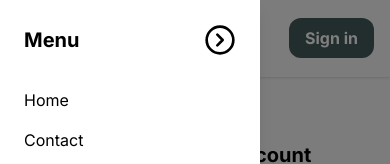
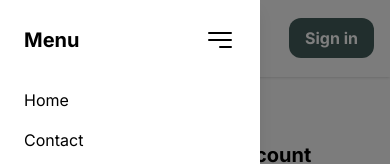
Before and after one commit to naaim-karim/alrifai_app_demo, a Next.js app: page /signin in a window 390 px wide. Both pictures are taken after a click on the button 32 px from the left and 38 px from the top of the page. Shown: the top 164 px of the page. Built offline with nearby package versions, Linux system fonts and the light colour scheme; no server answers.

Commit message:
Updated the menu icon

```diff
--- a/app/components/MobileNavbar.tsx
+++ b/app/components/MobileNavbar.tsx
@@ -2,14 +2,14 @@
 
 import Image from "next/image";
 import Link from "next/link";
-import {
-  CircleChevronLeft,
-  CircleChevronRight,
-  CircleUser,
-} from "lucide-react";
+import { CircleUser } from "lucide-react";
 import { useState } from "react";
 import { useAuth } from "@/contexts/AuthContext";
 import Loading from "./Loading";
+import {
+  Bars3BottomRightIcon,
+  Bars3BottomLeftIcon,
+} from "@heroicons/react/24/solid";
 
 const MobileNavbar = () => {
   const { user, loading } = useAuth();
@@ -25,7 +25,7 @@ const MobileNavbar = () => {
         className="cursor-pointer mr-auto"
         onClick={() => setIsOpen(true)}
       >
-        <CircleChevronLeft className="size-8" />
+        <Bars3BottomLeftIcon className="size-8" />
       </button>
       {isOpen && (
         <>
@@ -40,7 +40,7 @@ const MobileNavbar = () => {
                 className="cursor-pointer"
                 onClick={() => setIsOpen(false)}
               >
-                <CircleChevronRight className="size-8" />
+                <Bars3BottomRightIcon className="size-8" />
               </button>
             </div>
             <ul className="flex flex-col gap-4">
--- a/package.json
+++ b/package.json
@@ -9,6 +9,7 @@
     "lint": "next lint"
   },
   "dependencies": {
+    "@heroicons/react": "^2.2.0",
     "@supabase/ssr": "^0.6.1",
     "@supabase/supabase-js": "^2.50.5",
     "framer-motion": "^12.23.12",
```
Also changed, not shown: 1 other file (tests, documents, lock files or other folders).
